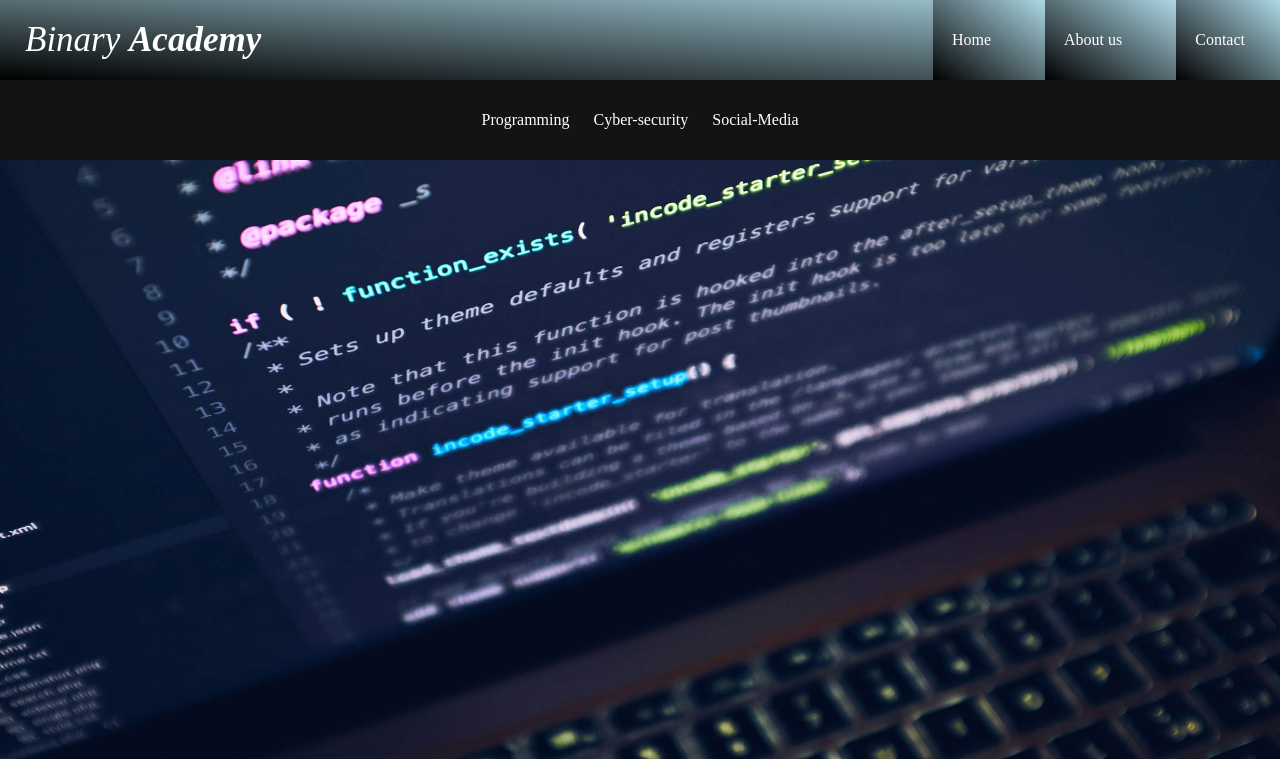
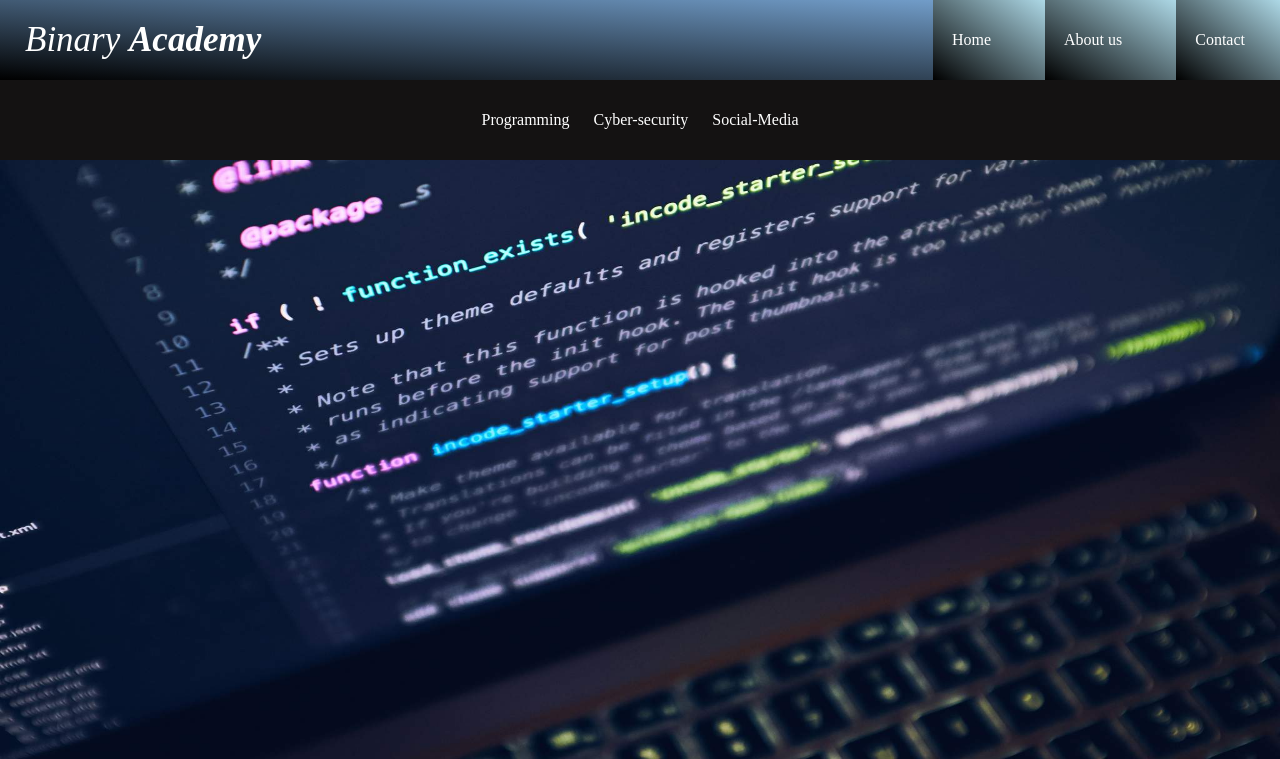
Before and after one commit to AlbionPrestreshi/Binary-Academy, a PHP site: page / in a window 1280 px wide; the page is wider, and only the part inside the window is pictured. Shown: the top 759 px of that part. Run offline with PHP 8.4, Linux system fonts and the light colour scheme; grey boxes are pictures that could not be loaded.

Commit message:
New Update

```diff
--- a/style.css
+++ b/style.css
@@ -10,14 +10,14 @@
     width: 100%;
     height: 80px;
     display: block;
-    background-image: linear-gradient(to top right, black, lightblue)
+    background-image: linear-gradient(to top right, black, #83b5e8)
 }
 .inner_header{
     width: 100%;
     height: 100%;
     display: block;
     margin: 0 auto;
-    background-image: linear-gradient(to top right, black, lightblue )
+    background-image: linear-gradient(to top right, black, #83b5e8)
 }
 .logo{
     height: 100%;
```
